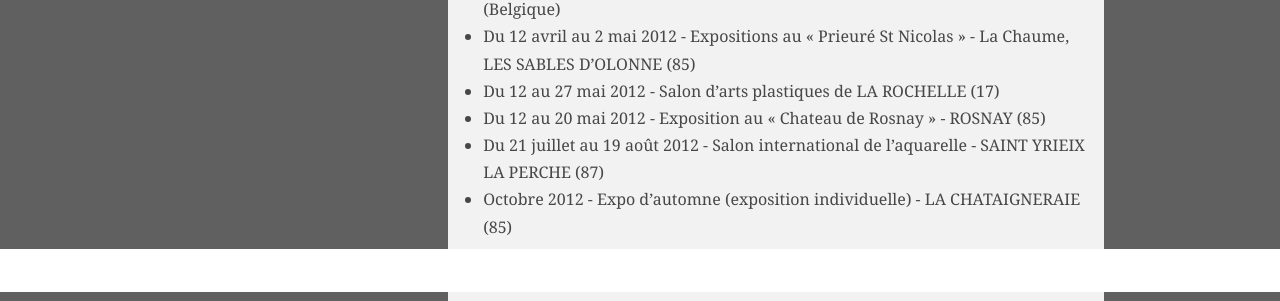
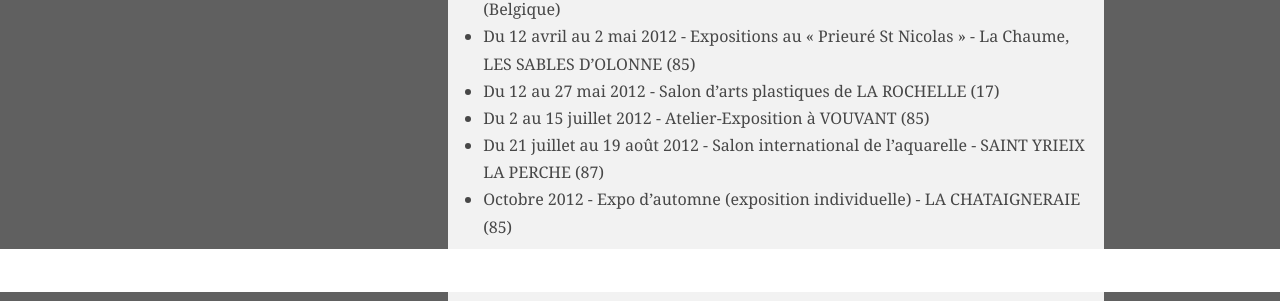
Before and after one commit to farnoux/fcaillaud.fr, a Jekyll site: the page built from expositions/index.html, in a window 1280 px wide. Shown: the part 223-524 px from the top of the page. Built offline with Jekyll 4.4.1, drawn with Linux system fonts in a browser that asks for light colours.

Commit message:
Update expos.

```diff
--- a/_includes/expositions/soon.md
+++ b/_includes/expositions/soon.md
@@ -2,6 +2,6 @@
 * Du 7 au 15 avril 2012 - 5ème SALON EUROPEEN au Beffroi de BRUGGE (Belgique)
 * Du 12 avril au 2 mai 2012 - Expositions au « Prieuré St Nicolas » - La Chaume, LES SABLES D'OLONNE (85)
 * Du 12 au 27 mai 2012 - Salon d’arts plastiques de LA ROCHELLE (17)
-* Du 12 au 20 mai 2012 - Exposition au « Chateau de Rosnay » - ROSNAY (85)
+* Du 2 au 15 juillet 2012 - Atelier-Exposition à VOUVANT (85)
 * Du 21 juillet au 19 août 2012 - Salon international de l'aquarelle - SAINT YRIEIX LA PERCHE (87)
 * Octobre 2012 - Expo d’automne (exposition individuelle) - LA CHATAIGNERAIE (85)
```
